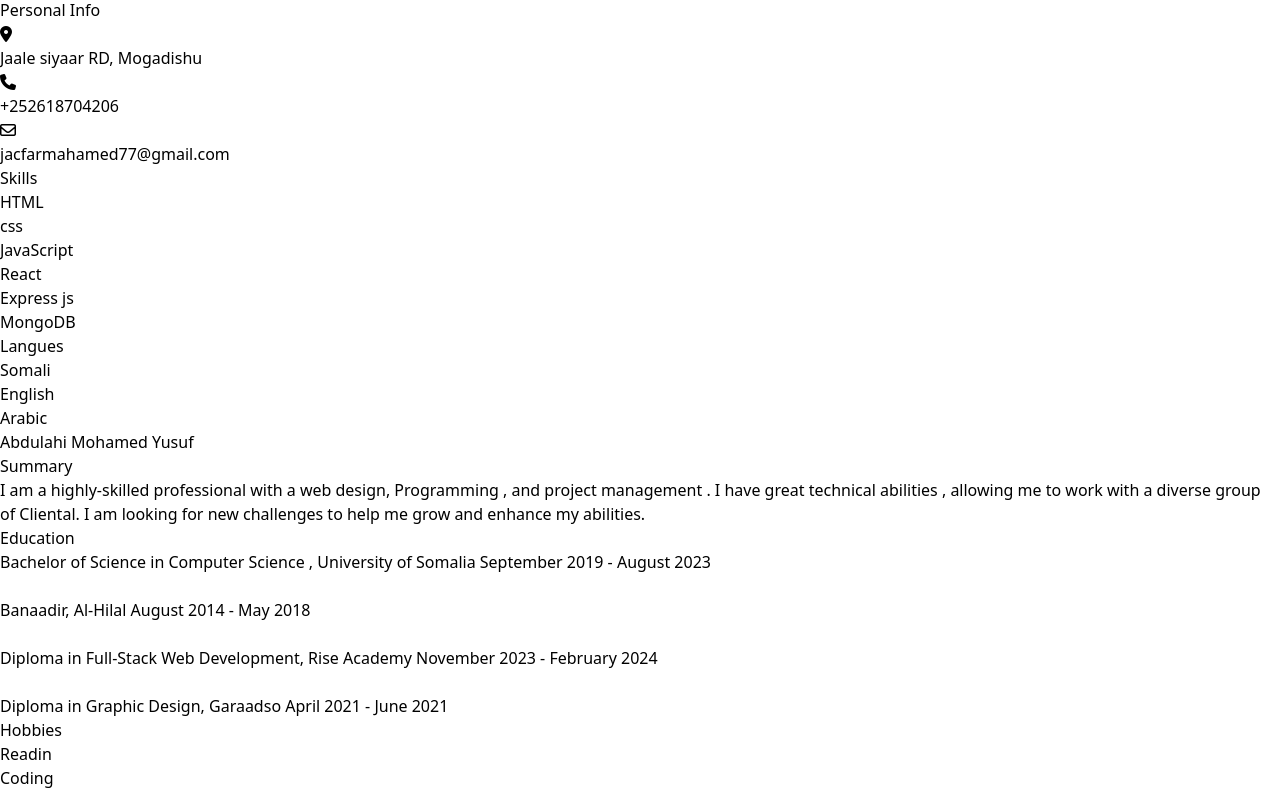
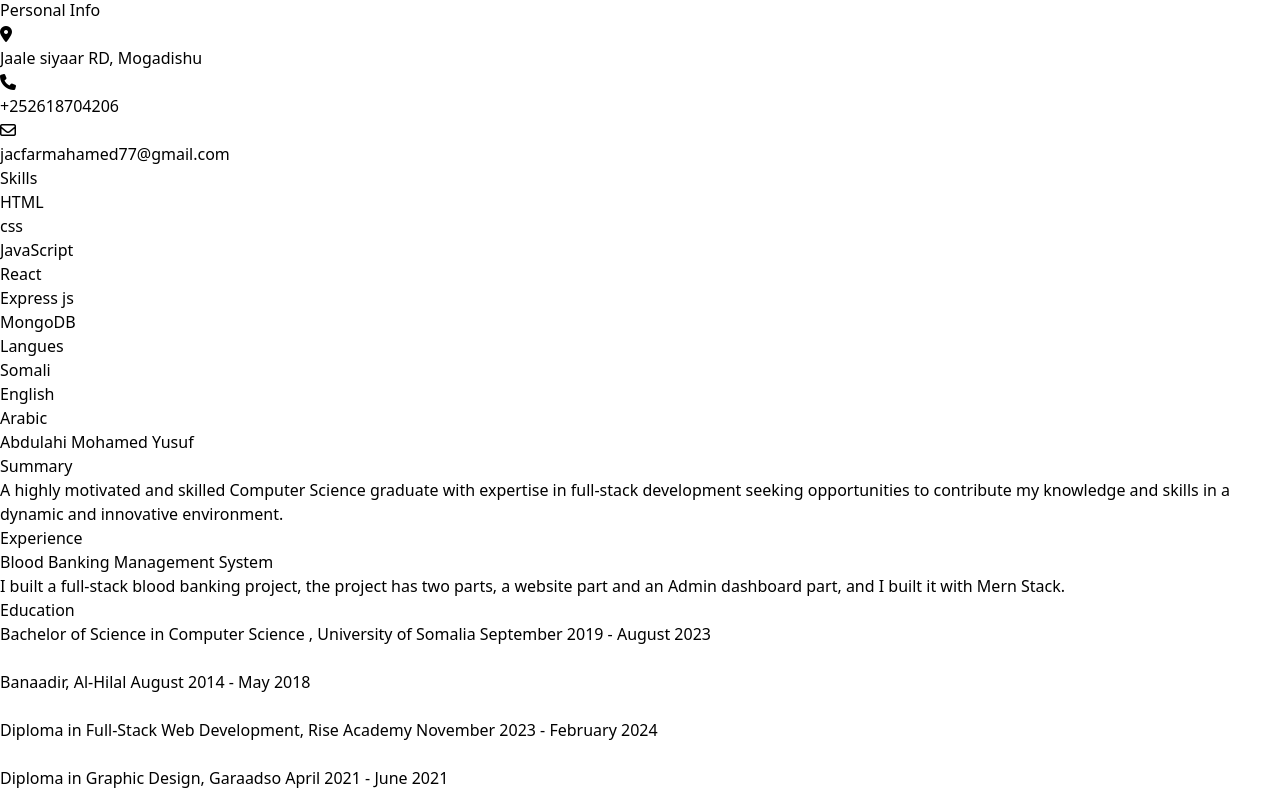
Before and after one commit to JacfarMohaz/My-Portfolio, a React (Vite) app: page /resume in a window 1280 px wide. Shown: the part 424-1218 px from the top of the page. Built offline with nearby package versions, Linux system fonts and the light colour scheme.

Commit message:
Portfolio

```diff
--- a/src/Components/Contacts.jsx
+++ b/src/Components/Contacts.jsx
@@ -20,7 +20,7 @@ function Contacts() {
                     <h1 className="pl-4 pt-4">jacfarmahamed77@gmail.com</h1>
                 </div></a>
 
-                <a href="tel:+252618704206"><div className="text-white hover:text-[#e9bf69] flex ml-10 pt-2">
+                <a href="https://wa.me/252618704206"><div className="text-white hover:text-[#e9bf69] flex ml-10 pt-2">
                     <i class="fa-brands text-4xl pt-2 fa-whatsapp"></i>
                     <h1 className="pl-4 pt-4">+252618704206</h1>
                 </div></a>
--- a/src/Pages/Resume.jsx
+++ b/src/Pages/Resume.jsx
@@ -18,18 +18,18 @@ function Resume() {
 
                     <div className="flex pt-5 gap-2 pl-2">
                         <i class="fa-solid  fa-phone"></i>
-                        <h1 className="text-sm">+252618704206</h1>
+                        <a href="https://wa.me/252618704206"><h1 className="text-sm">+252618704206</h1></a>
                     </div>
 
                     <div className="flex pt-5 gap-2 pl-2 pr-5">
                         <i class="fa-regular fa-envelope"></i>
-                        <h1 className="text-xs">jacfarmahamed77@gmail.com</h1>
+                        <a href="mailto:jacfarmahamed77@gmail.com"><h1 className="text-xs">jacfarmahamed77@gmail.com</h1></a>
                     </div>
                 </div>
 
                 {/* skills */}
                 <div className="text-white">
-                    <h1 className="text-2xl font-semibold pt-6 pl-4">Skills</h1>
+                    <h1 className="text-2xl font-semibold pt-10 pl-4">Skills</h1>
                     <div className="pt-4 pl-2">
                         <h1 className="text-xl pl-4 font-semibold">HTML</h1>
                         <div className="bg-gray-500 rounded-full sm:w-40 w-36 h-1.5">
@@ -75,7 +75,7 @@ function Resume() {
 
                 {/* langues */}
                 <div className="text-white">
-                    <h1 className="text-2xl font-semibold pt-6 pl-4">Langues</h1>
+                    <h1 className="text-2xl font-semibold pt-16 pl-4">Langues</h1>
 
                     <div className="pt-4 pl-2">
                         <h1 className="text-xl pl-4 font-semibold">Somali</h1>
@@ -112,9 +112,16 @@ function Resume() {
                     <h1 className="text-2xl pl-2 text-white">Summary</h1>
                 </div>
                 <div className="px-5 pt-2">
-                    <p className="text-sm">I am a highly-skilled professional with a web design, Programming , and project management .
-                        I have great technical abilities , allowing me to work with a diverse group of Cliental.
-                        I am looking for new challenges to help me grow and enhance my abilities.</p>
+                    <p className="text-sm">A highly motivated and skilled Computer Science graduate with expertise in full-stack development seeking opportunities to contribute my knowledge and skills in a dynamic and innovative environment.</p>
+                </div>
+
+                {/* summary */}
+                <div className="bg-[#96572c] mt-8">
+                    <h1 className="text-2xl pl-2 text-white">Experience</h1>
+                </div>
+                <div className="px-5 pt-2">
+                    <h1 className="font-semibold pb-2">Blood Banking Management System</h1>
+                    <p className="text-sm">I built a full-stack blood banking project, the project has two parts, a website part and an Admin dashboard part, and I built it with Mern Stack.</p>
                 </div>
 
                 {/* education */}
```
